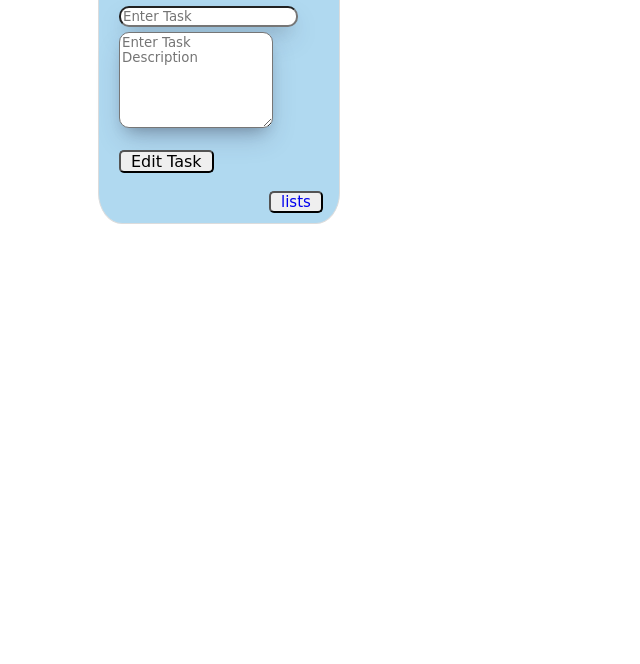
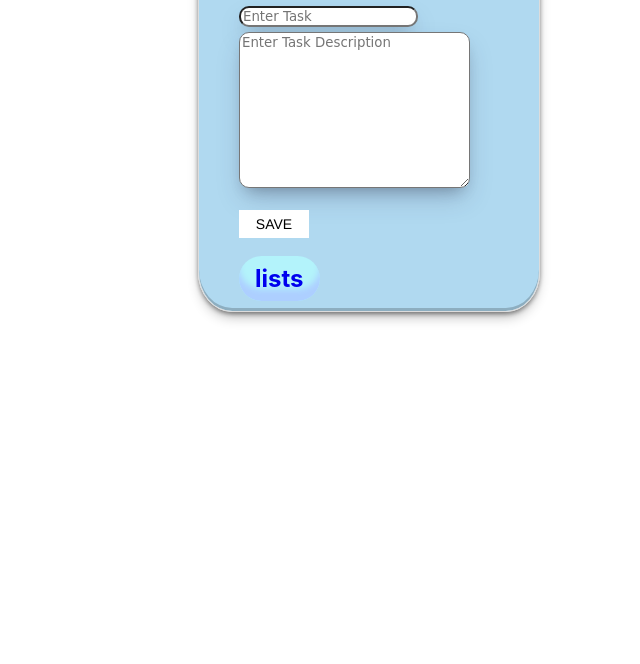
Before and after one commit to Vyshna-vi/Task, a website: page public/edittask.html in a window 1280 px wide. Shown: the part 136-800 px from the top of the page, without its empty margins (310-950 px from the left). Drawn offline with nearby package versions, Linux system fonts and the light colour scheme; no server answers.

Commit message:
updated task

```diff
--- a/public/css/style.css
+++ b/public/css/style.css
@@ -1,11 +1,15 @@
 .parent{
-    width: 200px;
+    width: 300px;
     border: 1px solid gainsboro;
-    margin-left: 400px;
+    margin-left: 500px;
     padding: 10px 20px;
     margin-top: 50px;
-    background-color: rgba(176, 217, 240, 0.998);
+    background-color: #b0d9f0fe;
     border-radius: 10%;
+    box-shadow: rgba(0, 0, 0, 0.4) 0px 2px 4px, rgba(0, 0, 0, 0.3) 0px 7px 13px -3px, rgba(0, 0, 0, 0.2) 0px -3px 0px inset;
+}
+.child{
+    margin-left: 20px;
 }
 .taskdescrip{
     margin-top: 5px;
@@ -27,12 +31,48 @@
 .listbtn{
     border-radius: 5px;
     margin-left: 150px;
-    font-size: 15px;
-    padding: 0px 10px;
+    font-size: 8px;
+    padding: 0px 5px;
     font-family: 'East Sea Dokdo', cursive;
+    appearance: none;
+    background-color: #b3f3fb;
+    border-radius: 40em;
+    border-style: none;
+    box-shadow: #ADCFFF 0 -12px 6px inset;
+    box-sizing: border-box;
+    color: #000000;
+    cursor: pointer;
+    display: inline-block;
+    font-family: -apple-system,sans-serif;
+    font-size: 1.2rem;
+    font-weight: 700;
+    margin: 0;
+    outline: none;
+    padding: 0.5rem 0.3rem;
+    quotes: auto;
+    text-align: center;
+    text-decoration: none;
+    transition: all .15s;
+    user-select: none;
+    -webkit-user-select: none;
+    touch-action: manipulation;
 }
+.listbtn:active {
+  transform: scale(1.025);
+}
+
+@media (min-width: 768px) {
+    .listbtn {
+      font-size: 1.5rem;
+      padding: .50rem 1rem;
+    }
+  }
+
 .listbtn:hover{
     color: cadetblue;
+    background-color: #29d4ff;
+    box-shadow: #189af7 0 -6px 8px inset;
+    transform: scale(1.125);
 }
 .listlink{
     text-decoration: none;
@@ -40,9 +80,61 @@
 .addbtn:hover{
     color: darkolivegreen;
 }
-.addbtn{
-    padding: 0px 10px;
-    border-radius: 5px;
-    font-size: 16px;
-    font-family: 'East Sea Dokdo', cursive;
+.addbtn {
+  appearance: none;
+  background-color: #FFFFFF;
+  border-width: 0;
+  box-sizing: border-box;
+  color: #000000;
+  cursor: pointer;
+  display: inline-block;
+  font-family: Clarkson,Helvetica,sans-serif;
+  font-size: 14px;
+  font-weight: 500;
+  letter-spacing: 0;
+  line-height: 1em;
+  margin: 0;
+  opacity: 1;
+  outline: 0;
+  padding: 0.5em 1.2em;
+  position: relative;
+  text-align: center;
+  text-decoration: none;
+  text-rendering: geometricprecision;
+  text-transform: uppercase;
+  transition: opacity 300ms cubic-bezier(.694, 0, 0.335, 1),background-color 100ms cubic-bezier(.694, 0, 0.335, 1),color 100ms cubic-bezier(.694, 0, 0.335, 1);
+  user-select: none;
+  -webkit-user-select: none;
+  touch-action: manipulation;
+  vertical-align: baseline;
+  white-space: nowrap;
 }
+
+.addbtn:before {
+  animation: opacityFallbackOut .5s step-end forwards;
+  backface-visibility: hidden;
+  background-color: #EBEBEB;
+  clip-path: polygon(-1% 0, 0 0, -25% 100%, -1% 100%);
+  content: "";
+  height: 100%;
+  left: 0;
+  position: absolute;
+  top: 0;
+  transform: translateZ(0);
+  transition: clip-path .5s cubic-bezier(.165, 0.84, 0.44, 1), -webkit-clip-path .5s cubic-bezier(.165, 0.84, 0.44, 1);
+  width: 100%;
+}
+
+.addbtn:hover:before {
+  animation: opacityFallbackIn 0s step-start forwards;
+  clip-path: polygon(0 0, 101% 0, 101% 101%, 0 101%);
+}
+
+.addbtn:after {
+  background-color: #FFFFFF;
+}
+
+.addbtn span {
+  z-index: 1;
+  position: relative;
+}
--- a/public/edittask.html
+++ b/public/edittask.html
@@ -21,13 +21,13 @@
           <textarea
             name="Task Description"
             class="taskdescrip"
-            cols="19"
-            rows="6"
+            cols="30"
+            rows="10"
             placeholder="Enter Task Description"
             id="taskdescrip"
           ></textarea>
           <br /><br />
-          <button class="addbtn">Edit Task</button><br /><br />
+          <button class="addbtn">Save</button><br /><br />
           <button class="listbtn">
             <a href="index.html" class="listlink">lists</a>
           </button>
--- a/public/edittask.js
+++ b/public/edittask.js
@@ -10,3 +10,21 @@ async function getOneTask() {
   }
 }
 getOneTask();
+
+let taskName = document.querySelector("#taskname");
+// console.log(taskName);
+let taskDescrip = document.querySelector("#taskdescrip");
+// console.log(taskDescrip);
+let form = document.querySelector("#form");
+form.addEventListener("submit", async function (e) {
+  e.preventDefault();
+  let res = await axios.patch("http://localhost:5000/update-one-task/" + id, {
+    task_name: taskName.value,
+    task_descrip: taskDescrip.value,
+  });
+  console.log(res.data);
+  if (res.data.sucess) {
+    alert("Updated Task Successfully");
+    window.location.href = "http://localhost:5000/index.html";
+  }
+});
```
